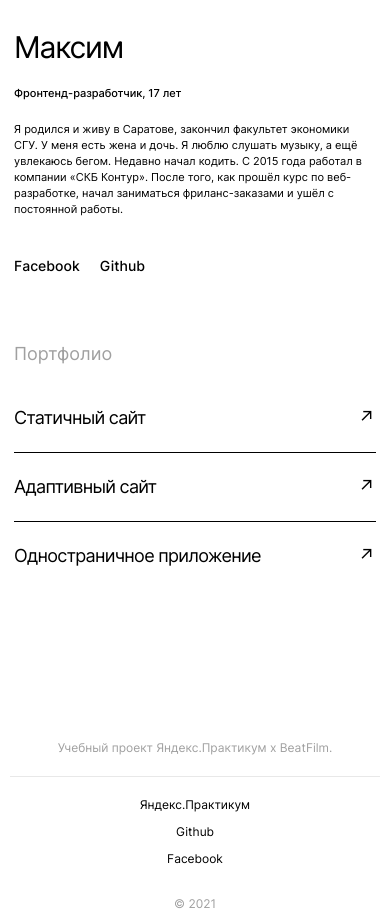
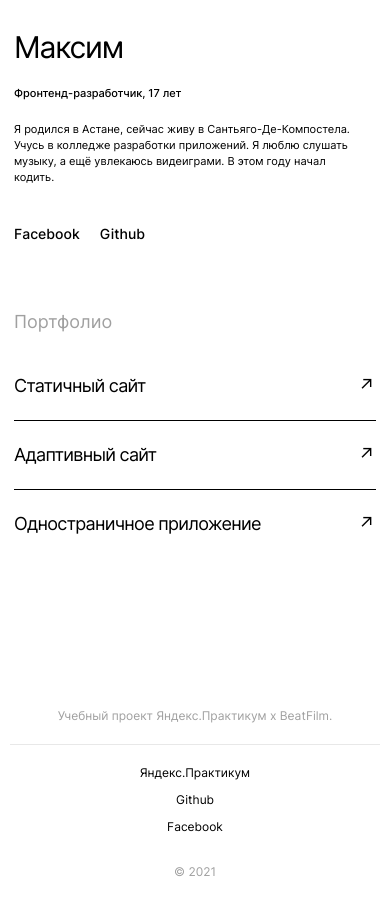
Before and after one commit to maximka76667/movies-explorer-frontend, a React (Create React App) app: page / in a window 390 px wide. Shown: the part 2500-3421 px from the top of the page. After the commit the page ends 3389 px from the top, so only its background shows below. Built offline with nearby package versions, Linux system fonts and the light colour scheme.

Commit message:
изменил текст про меня, исправил ширину текста

```diff
--- a/src/components/AboutMe/AboutMe.css
+++ b/src/components/AboutMe/AboutMe.css
@@ -105,6 +105,12 @@
   }
 }
 
+@media (max-width: 700px) {
+  .about-me__story {
+    max-width: 350px;
+  }
+}
+
 @media (max-width: 650px) {
   .about-me {
     padding: 70px 14px;
--- a/src/components/AboutMe/AboutMe.js
+++ b/src/components/AboutMe/AboutMe.js
@@ -10,10 +10,8 @@ function AboutMe(props) {
         <div className="about-me__info">
           <h3 className="about-me__name">Максим</h3>
           <h4 className="about-me__short">Фронтенд-разработчик, 17 лет</h4>
-          <p className="about-me__story">Я родился и живу в Саратове, закончил факультет экономики СГУ. У меня есть жена
-            и дочь. Я люблю слушать музыку, а ещё увлекаюсь бегом. Недавно начал кодить. С 2015 года работал в компании
-            «СКБ Контур». После того, как прошёл курс по веб-разработке, начал заниматься фриланс-заказами и ушёл с постоянной
-            работы.
+          <p className="about-me__story">Я родился в Астане, сейчас живу в Сантьяго-Де-Компостела. Учусь в колледже разработки приложений.
+            Я люблю слушать музыку, а ещё увлекаюсь видеиграми. В этом году начал кодить.
           </p>
           <ul className="about-me__links">
             <li className="about-me__item"><a className="about-me__link" href="https://www.facebook.com/profile.php?id=100057730898201" target="_blank" rel="noreferrer">Facebook</a></li>
```
